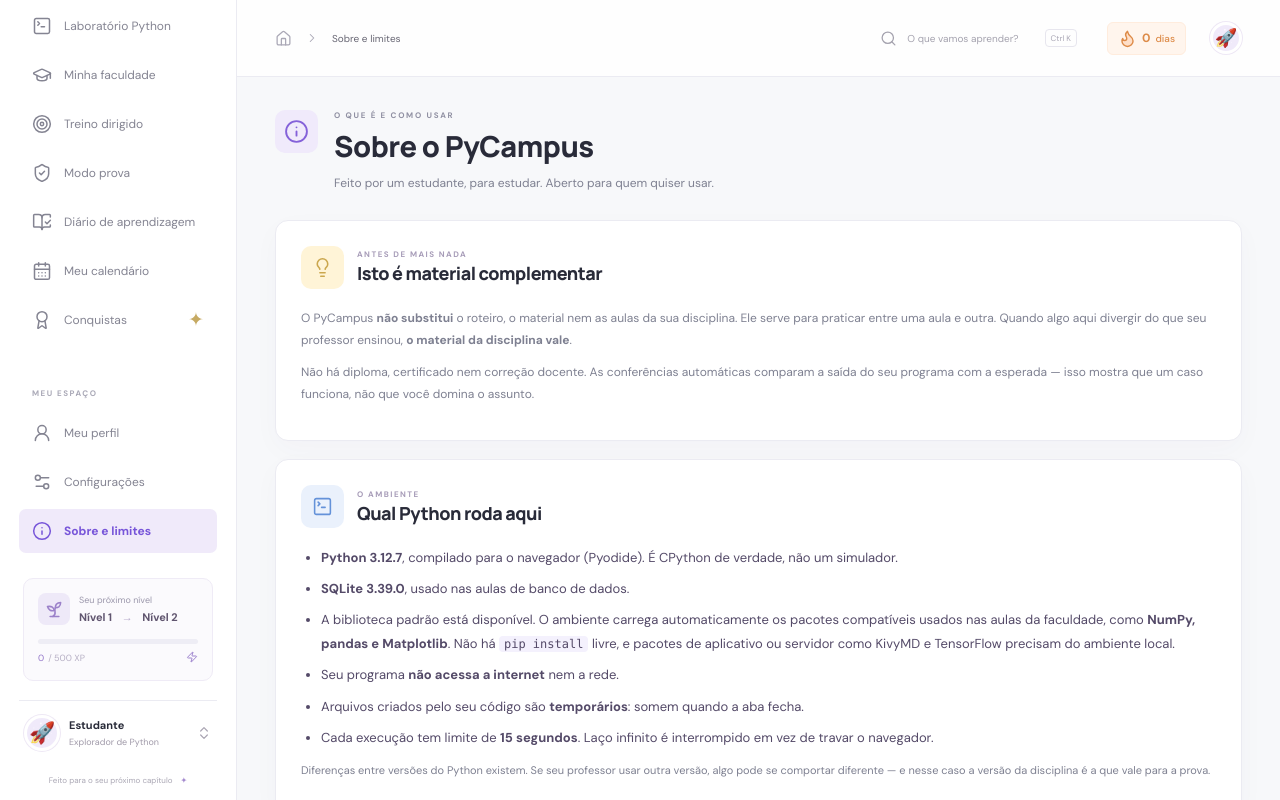
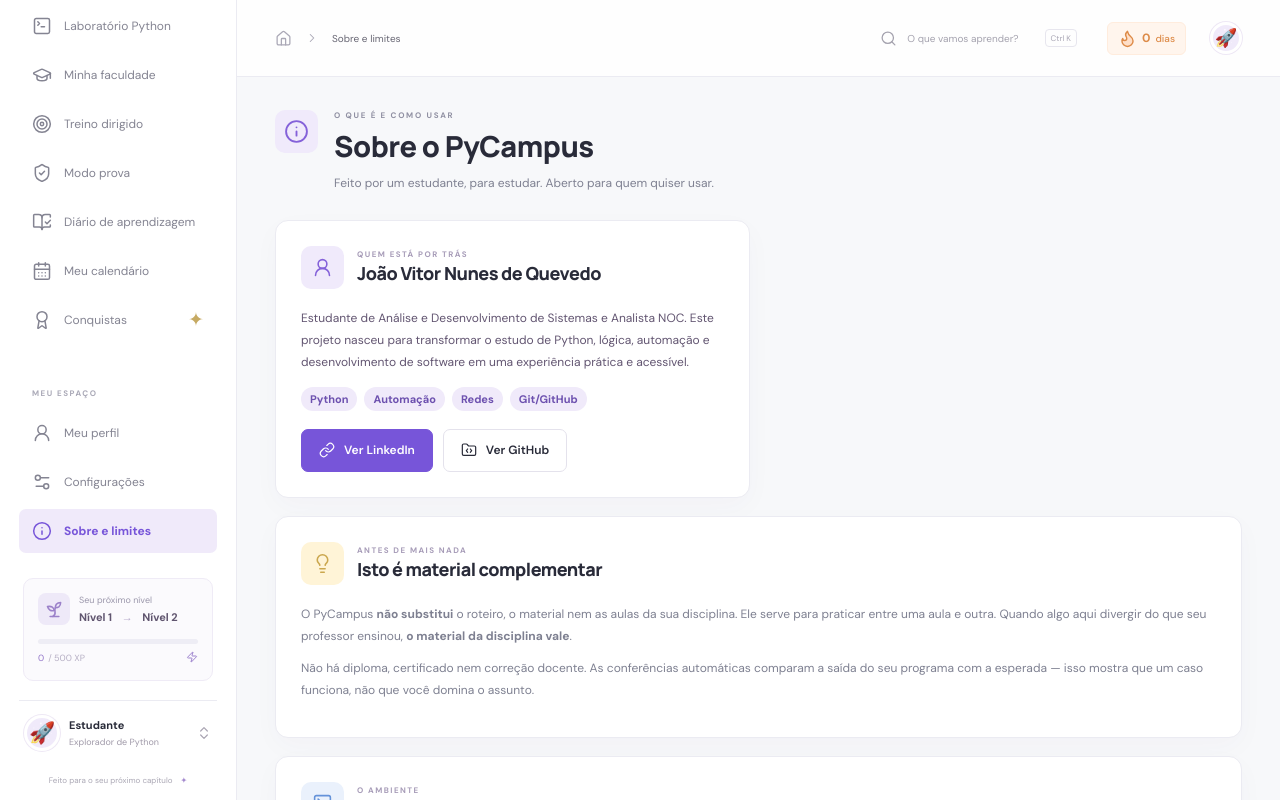
Before and after one commit to Jaoabyo/pycampus, a React (Vite) app: page / in a window 1280 px wide. Both pictures are taken after a click on the button "Sobre e limites". Shown: the top 800 px of the page. Built offline with nearby package versions, Linux system fonts and the light colour scheme.

Commit message:
feat: apresentar autor e portfolio no PyCampus

```diff
--- a/src/Sobre.jsx
+++ b/src/Sobre.jsx
@@ -9,6 +9,7 @@
 // em que versão do Python roda, o que o ambiente não faz, e por onde reclamar quando algo
 // estiver errado. Sem isso, um colega encontra uma limitação e conclui que a plataforma mente.
 const REPO = 'https://github.com/Jaoabyo/pycampus';
+const LINKEDIN = 'https://www.linkedin.com/in/joão-vitor-nunes-de-quevedo-435b64328/';
 
 export default function Sobre({ navigate }) {
   return <>
@@ -21,6 +22,14 @@
     </div>
 
     <div className="settings-list sobre-grid">
+    <section className="card autor-card">
+      <div className="step-head"><span className="icon-tile purple"><Icon name="UserRound" size={21} /></span>
+        <div><div className="eyebrow">QUEM ESTÁ POR TRÁS</div><h3>João Vitor Nunes de Quevedo</h3></div></div>
+      <p>Estudante de Análise e Desenvolvimento de Sistemas e Analista NOC. Este projeto nasceu para transformar o estudo de Python, lógica, automação e desenvolvimento de software em uma experiência prática e acessível.</p>
+      <div className="autor-tags"><span>Python</span><span>Automação</span><span>Redes</span><span>Git/GitHub</span></div>
+      <div className="button-row"><a className="button primary" href={LINKEDIN} target="_blank" rel="noreferrer"><Icon name="Link" size={16} /> Ver LinkedIn</a><a className="button outline" href={REPO} target="_blank" rel="noreferrer"><Icon name="FolderCode" size={16} /> Ver GitHub</a></div>
+    </section>
+
     <section className="card sobre-aviso">
       <div className="step-head"><span className="icon-tile yellow"><Icon name="Lightbulb" size={21} /></span>
         <div><div className="eyebrow">ANTES DE MAIS NADA</div><h3>Isto é material complementar</h3></div></div>
--- a/src/sobre.css
+++ b/src/sobre.css
@@ -1,4 +1,7 @@
 .sobre-aviso{border-color:#f3e4c8;background:#fffdf7}
+.autor-card{border-color:#e4daf7;background:linear-gradient(135deg,#fff,#faf7ff)}
+.autor-card p{max-width:850px;font-size:13px;line-height:1.8;color:#625571}
+.autor-tags{display:flex;flex-wrap:wrap;gap:7px;margin:14px 0 0}.autor-tags span{padding:5px 9px;border-radius:999px;background:#f0eafa;color:#6d51af;font-size:11px;font-weight:650}
 .sobre-lista{margin:12px 0 0;padding-left:20px}
 .sobre-lista>li{font-size:13px;line-height:1.85;color:#544a68;margin-bottom:7px}
 .sobre-lista code{font-family:Consolas,monospace;font-size:12px;background:#f4f1fd;border-radius:4px;padding:1px 5px}
```
